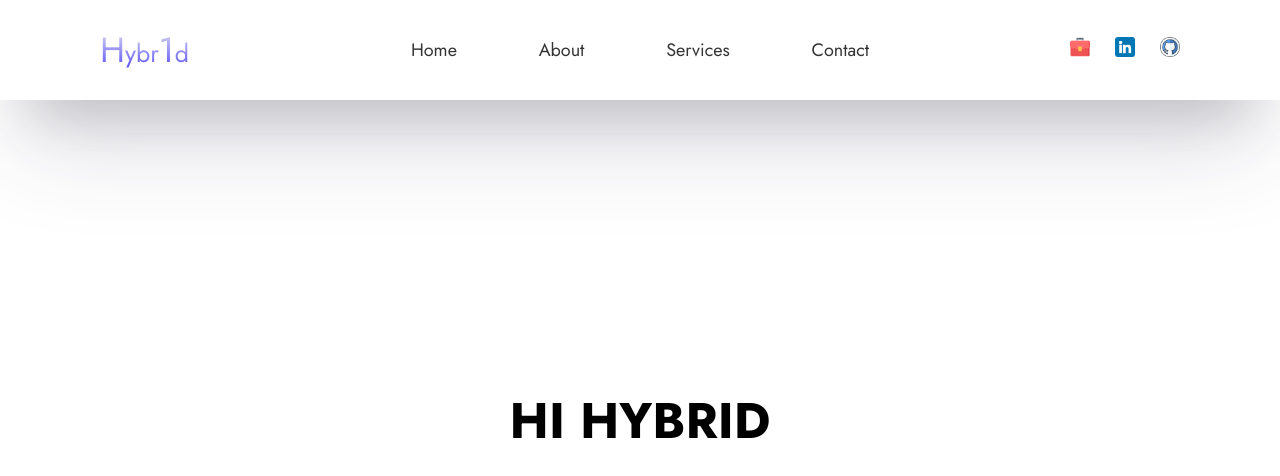
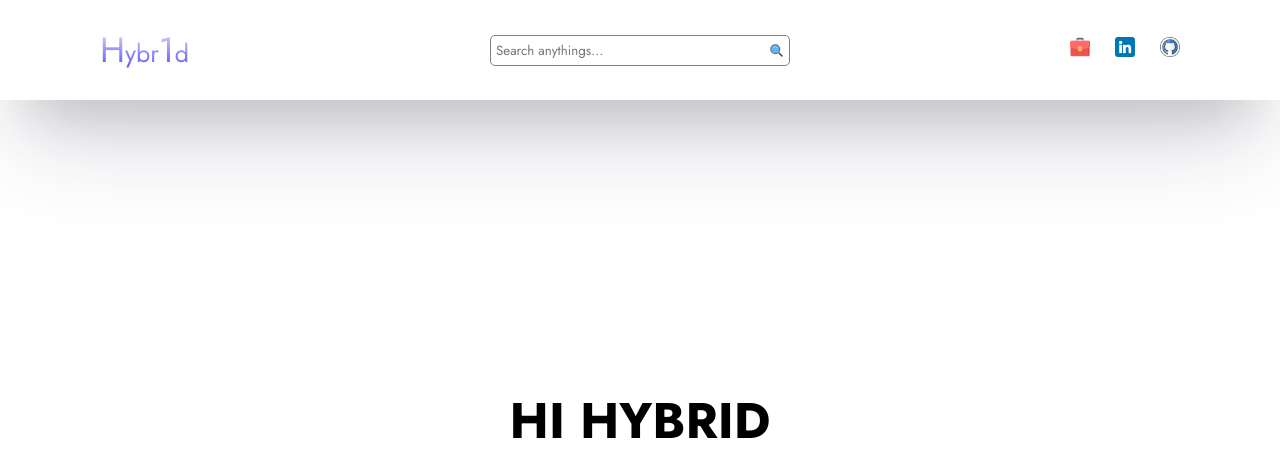
Before and after one commit to anil843324/hybr1d, a React (Create React App) app in the folder hybr1d/: page / in a window 1280 px wide. Shown: the top 476 px of the page. Built offline with nearby package versions, Linux system fonts and the light colour scheme; the HTML template or start-up script is replaced by a standard one.

Commit message:
navbar complete

```diff
--- a/hybr1d/src/components/Navbar/Navbar.css
+++ b/hybr1d/src/components/Navbar/Navbar.css
@@ -110,17 +110,6 @@ li {
   display: none;
 }
 
-.facebook {
-  color: #3b5998;
-}
-
-.instagram {
-  color: #c32aa3;
-}
-
-.youtube {
-  color: #ff0000;
-}
 
 /* hero section   */
 
@@ -197,7 +186,7 @@ li {
     display: flex;
     justify-content: space-around;
     flex-direction: column;
-    align-items: start;
+    align-items: flex-start;
   }
 
   .mobile-menu-link ul li:first-child {
@@ -313,3 +302,35 @@ li {
     width: 20px;
     height: 20px;
 }
+
+
+/* input div */
+
+.searchdiv{
+
+
+ border: 0.2px solid gray;
+ border-radius: 5px;
+ display: flex;
+ justify-content: space-between;
+ padding: 5px;
+ align-items: center;
+  width: 300px;
+
+}
+
+.searchdiv input{
+
+  outline: none;
+  border: none;
+  width: 250px
+
+
+
+}
+
+.searchicon{
+
+   width: 15px;
+   height: 15px;
+}
--- a/hybr1d/src/components/Navbar/Navbar.jsx
+++ b/hybr1d/src/components/Navbar/Navbar.jsx
@@ -2,12 +2,14 @@ import React, { useState } from 'react'
 import "./Navbar.css"
 import { GiHamburgerMenu } from "react-icons/gi"
 
-
+import { FcSearch } from "react-icons/fc"
 
 
 const Navbar = () => {
 
     const [showMediaIcons, setShowMediaIcons] = useState(false)
+
+    const [inputData, setInputData] = useState('')
 
 
     return (
@@ -25,8 +27,23 @@ const Navbar = () => {
                 {/* 2nd  menu part */}
                 <div className={showMediaIcons ? "menu-link  mobile-menu-link" : "menu-link"} >
                     <ul>
+                        <li>
+                            <div className='searchdiv'>
 
-                        <li>
+                                <input type="text" value={inputData}
+
+                                    placeholder="Search anythings..."
+                                    onChange={(e) => { setInputData(e.target.value) }} />
+                                <FcSearch className='searchicon' />
+
+                            </div>
+
+
+                        </li>
+
+
+
+                        {/* <li>
                             <a href="/">Home</a>
                         </li>
                         <li>
@@ -37,7 +54,7 @@ const Navbar = () => {
                         </li>
                         <li>
                             <a href="/">contact</a>
-                        </li>
+                        </li> */}
 
                     </ul>
 
@@ -48,6 +65,8 @@ const Navbar = () => {
                 <div className='social-media'>
 
                     <ul className='social-media-desktop'>
+
+
                         <li>
                             <a href="https://portfolio2-ten-chi.vercel.app/" target="_anil">
 
```
